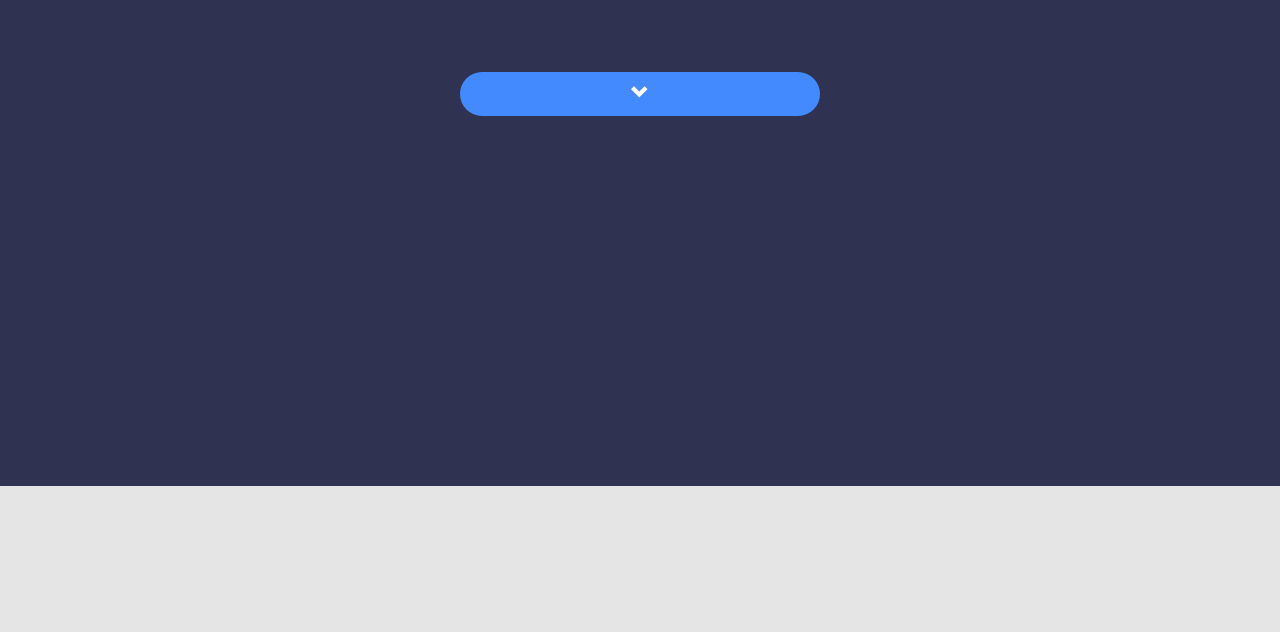
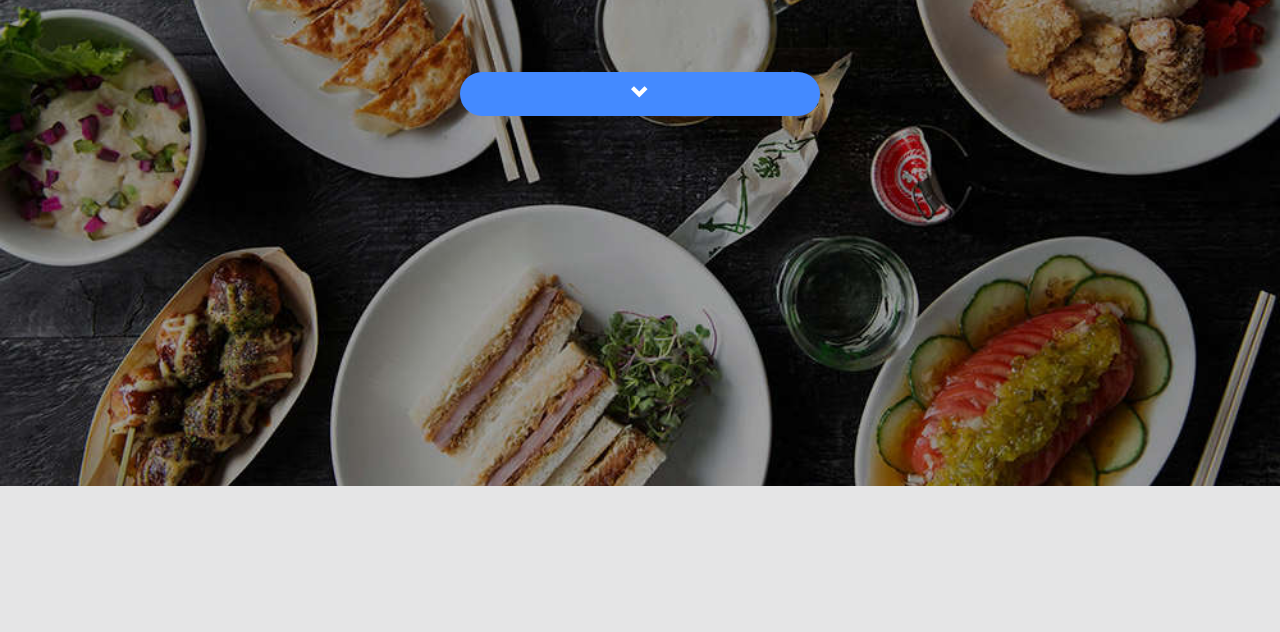
Before and after one commit to danieldelacruz01/hunger-games, a website: page public/index.html in a window 1280 px wide. Shown: the part 274-906 px from the top of the page. Drawn offline with nearby package versions, Linux system fonts and the light colour scheme; some packages are replaced by stand-ins of ours.

Commit message:
add bg hero image

```diff
--- a/public/main.css
+++ b/public/main.css
@@ -7,7 +7,9 @@ hr {
 }
 
 .jumbotron {
-  background-color: #2f3351 !important;
+  background-image: url("images/bg.jpg");
+  background-size: cover;
+  background-position: center;
   height: 95vh;
   color: white !important;
 }
```
Also changed, not shown: public/images/bg.jpg (added).
